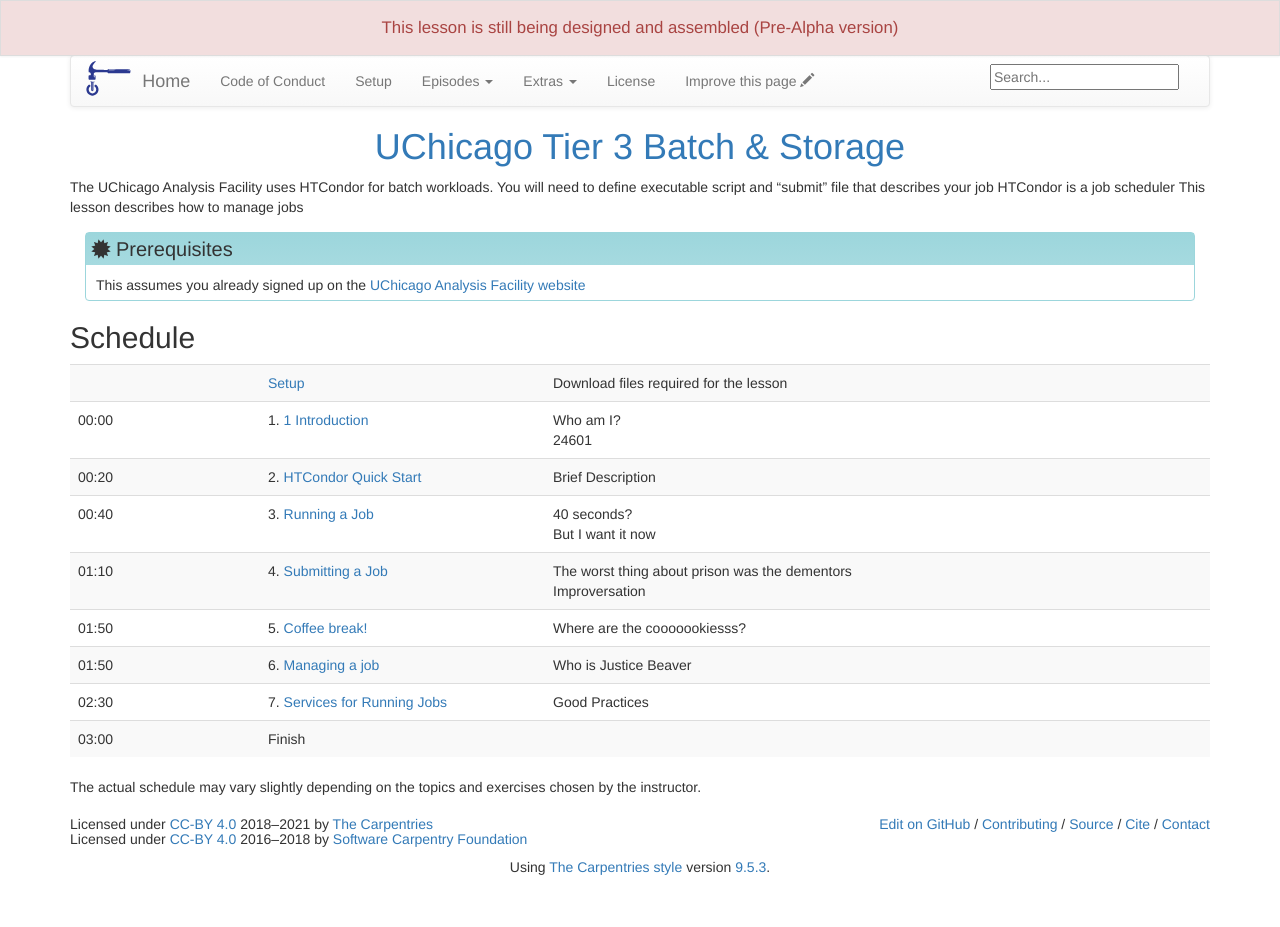
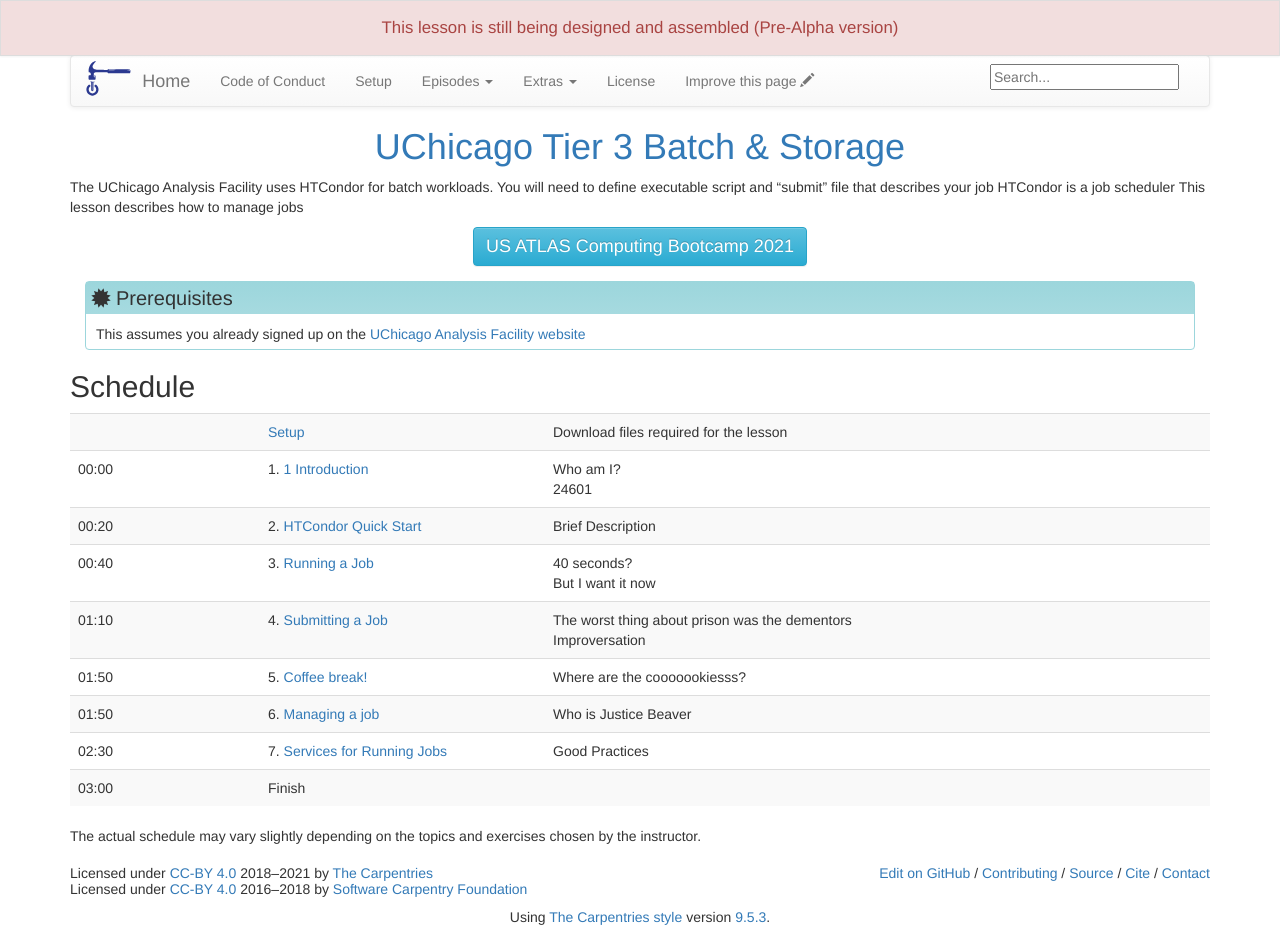
Before and after one commit to Cecilia-Duran/chicago_tier3_batch_and_storage, a Jekyll site: the page built from index.md, in a window 1280 px wide and 927 px high. Built offline with Jekyll 4.4.1, drawn with Linux system fonts in a browser that asks for light colours.

Commit message:
Update index.md

```diff
--- a/index.md
+++ b/index.md
@@ -6,6 +6,12 @@ permalink: index.html  # Is the only page that doesn't follow the pattern /:path
 The UChicago Analysis Facility uses HTCondor for batch workloads. You will need to define executable script and "submit" file that describes your job
 HTCondor is a job scheduler
 This lesson describes how to manage jobs
+
+<div class="text-center">
+  <a href="https://jghaley.github.io/usatlas-computing-bootcamp-2021/">
+    <button type="button" class="btn btn-info" style="font-size:large;text-align:center">US ATLAS Computing Bootcamp 2021</button>
+  </a>
+</div>
 
 > ## Prerequisites
 >
```
